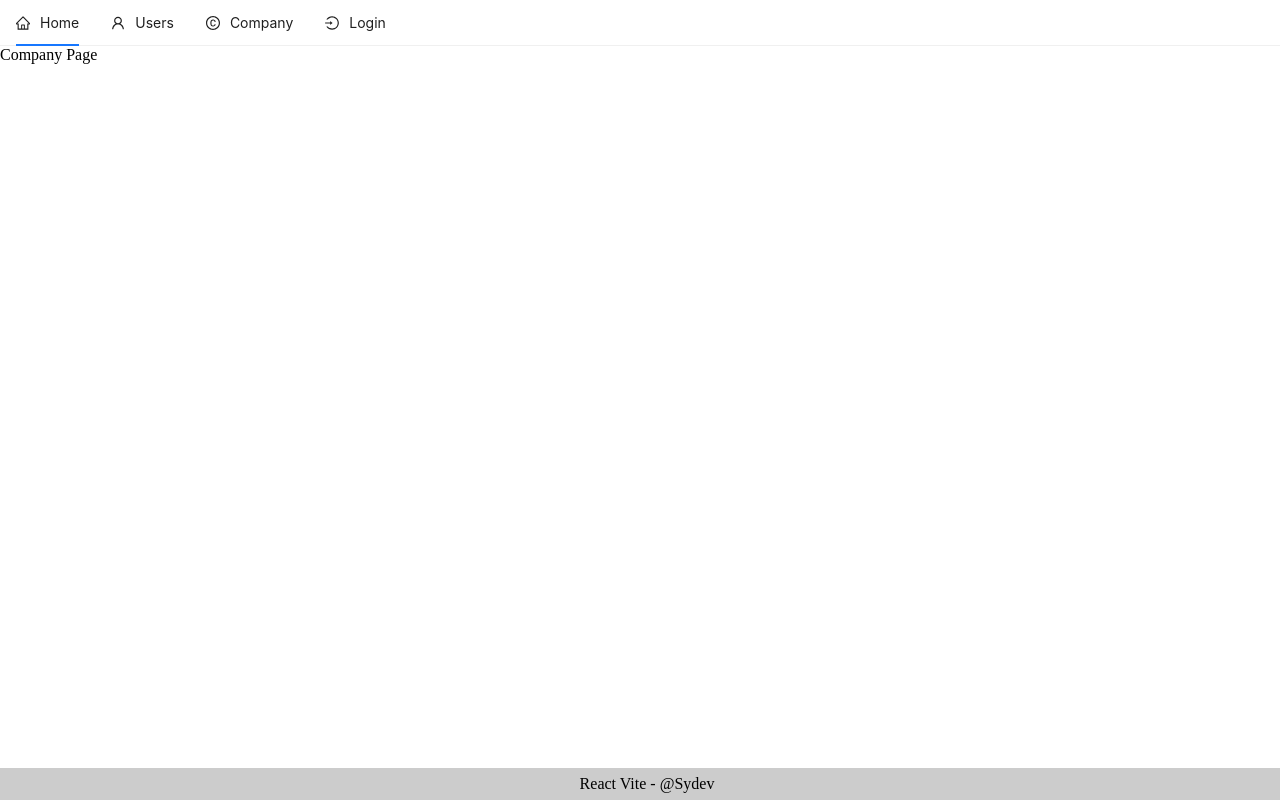
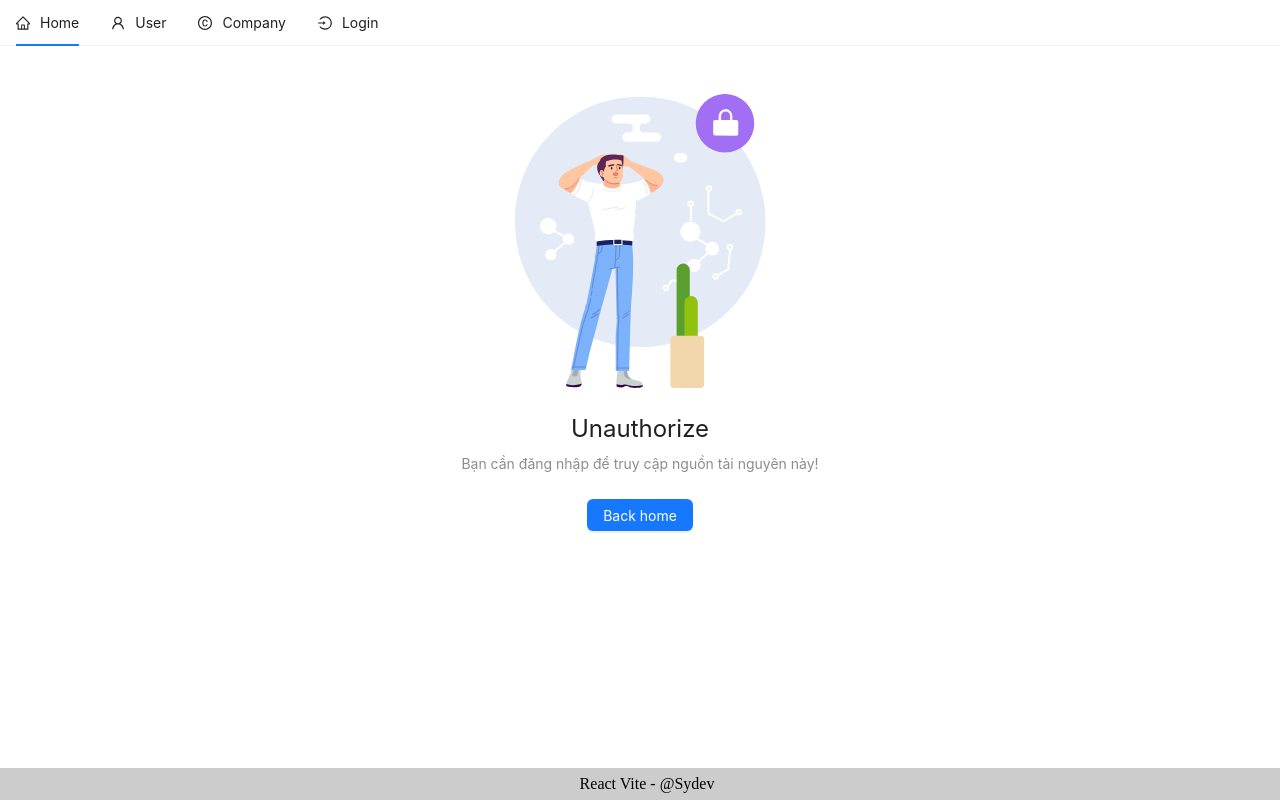
Before and after one commit to LeSy19/Project-Starter-React, a React (Vite) app: page /users in a window 1280 px wide. Built offline with nearby package versions, Linux system fonts and the light colour scheme; no server answers.

Commit message:
Private Route với react

```diff
--- a/src/App.jsx
+++ b/src/App.jsx
@@ -8,9 +8,10 @@ import Footer from './components/layout/footer';
 import { getAccountAPI } from "./services/api.services";
 import { useContext, useEffect } from "react";
 import { AuthContext } from "./components/context/auth.context";
+import { Spin } from 'antd';
 //arrow function = () => {}
 const App = () => {
-  const { setUser } = useContext(AuthContext);
+  const { setUser, isAppLoading, setIsAppLoading } = useContext(AuthContext);
 
   useEffect(() => {
     fetchUserInfo();
@@ -22,12 +23,32 @@ const App = () => {
       //success
       setUser(res.data.user);
     }
+    setIsAppLoading(false);
   }
   return (
     <>
-      <Header />
-      <Outlet />
-      <Footer />
+      {isAppLoading === true ?
+
+        <div
+          style={{
+            position: "fixed",
+            top: "50%",
+            left: "50%",
+            transform: "translate(-50%, -50%)"
+          }}
+        >
+          <Spin />
+        </div>
+
+        :
+        <>
+
+          <Header />
+          <Outlet />
+          <Footer />
+        </>
+      }
+
     </>
   )
 }
--- a/src/components/context/auth.context.jsx
+++ b/src/components/context/auth.context.jsx
@@ -15,8 +15,10 @@ export const AuthWrapper = (props) => {
         role: ""
     });
 
+    const [isAppLoading, setIsAppLoading] = useState(false);
+
     return (
-        <AuthContext.Provider value={{ user, setUser }}>
+        <AuthContext.Provider value={{ user, setUser, isAppLoading, setIsAppLoading }}>
             {props.children}
         </AuthContext.Provider>
     )
--- a/src/components/layout/header.jsx
+++ b/src/components/layout/header.jsx
@@ -19,7 +19,7 @@ const Header = () => {
             icon: <HomeOutlined />,
         },
         {
-            label: <Link to={"/users"}>Users</Link>,
+            label: <Link to={"/users"}>User</Link>,
             key: 'users',
             icon: <UserOutlined />,
         },
--- a/src/components/user/company.table.jsx
+++ b/src/components/user/company.table.jsx
@@ -5,7 +5,7 @@ import UpdateCompanyModal from './update.company.modal';
 import CompanyDetail from './company.detail';
 import { deleteCompanyAPI } from '../../services/api.services';
 
-const UserTable = (props) => {
+const CompanyTable = (props) => {
 
     const { dataCompanies, loadUser,
         page, size, total,
@@ -160,4 +160,4 @@ const UserTable = (props) => {
         </>
     )
 }
-export default UserTable;
+export default CompanyTable;
--- a/src/main.jsx
+++ b/src/main.jsx
@@ -6,13 +6,14 @@ import {
   RouterProvider,
 } from "react-router-dom";
 import LoginPages from './pages/login.jsx';
-import CompanyPage from './pages/user.jsx';
+import CompanyPage from './pages/company.jsx';
 import RegisterPages from './pages/register.jsx';
-import UserPage from './pages/company.jsx';
+import UserPage from './pages/user.jsx';
 import "./styles/global.css";
 import TodoApp from './components/todo/TodoApp.jsx';
 import ErrorPage from './pages/error.jsx';
 import { AuthWrapper } from './components/context/auth.context.jsx';
+import PrivateRoute from './pages/private.route.jsx';
 
 const router = createBrowserRouter([
   {
@@ -25,12 +26,17 @@ const router = createBrowserRouter([
         element: <TodoApp />
       },
       {
-        path: "/users",
+        path: "/companies",
         element: <CompanyPage />
       },
+
       {
-        path: "/companies",
-        element: <UserPage />
+        path: "/users",
+        element: (
+          <PrivateRoute>
+            <UserPage />
+          </PrivateRoute>
+        )
       }
     ]
   },
--- a/src/pages/company.jsx
+++ b/src/pages/company.jsx
@@ -1,5 +1,5 @@
 import FormUser from "../components/user/company.form";
-import UserTable from "../components/user/company.table";
+import CompanyTable from "../components/user/company.table";
 import { fetchAllCompanyAPI } from '../services/api.services';
 import { useEffect, useState } from 'react';
 
@@ -32,7 +32,7 @@ const CompanyPage = () => {
             <FormUser
                 loadUser={loadUser}
             />
-            <UserTable
+            <CompanyTable
                 dataCompanies={dataCompanies}
                 loadUser={loadUser}
                 page={page}
--- a/src/pages/error.jsx
+++ b/src/pages/error.jsx
@@ -12,8 +12,8 @@ export default function ErrorPage() {
   return (
 
     <Result
-      status="403"
-      title="Oops!"
+      status="404"
+      title="404"
       subTitle={error.statusText || error.message}
       extra={<Button type="primary">
         <Link to="/">
--- /dev/null
+++ b/src/pages/private.route.jsx
@@ -0,0 +1,32 @@
+import { useContext } from "react";
+import { AuthContext } from "../components/context/auth.context";
+import { Link, Navigate } from "react-router-dom";
+import { Result, Button } from "antd";
+
+
+const PrivateRoute = (props) => {
+
+    const { user } = useContext(AuthContext);
+    if (user && user.id) {
+        return (
+            <>
+                {props.children}
+            </>
+        )
+    }
+    // return (<Navigate to={"/login"} replace />);
+    return (
+        <Result
+            status="403"
+            title="Unauthorize"
+            subTitle="Bạn cần đăng nhập để truy cập nguồn tài nguyên này!"
+            extra={<Button type="primary">
+                <Link to="/">
+                    Back home
+                </Link>
+            </Button>}
+        />
+    )
+}
+
+export default PrivateRoute;
--- a/src/pages/user.jsx
+++ b/src/pages/user.jsx
@@ -1,7 +1,7 @@
 
 const UserPage = () => {
     return (
-        <div>Company Page</div>
+        <div>UserPage</div>
     )
 }
 export default UserPage;
```
